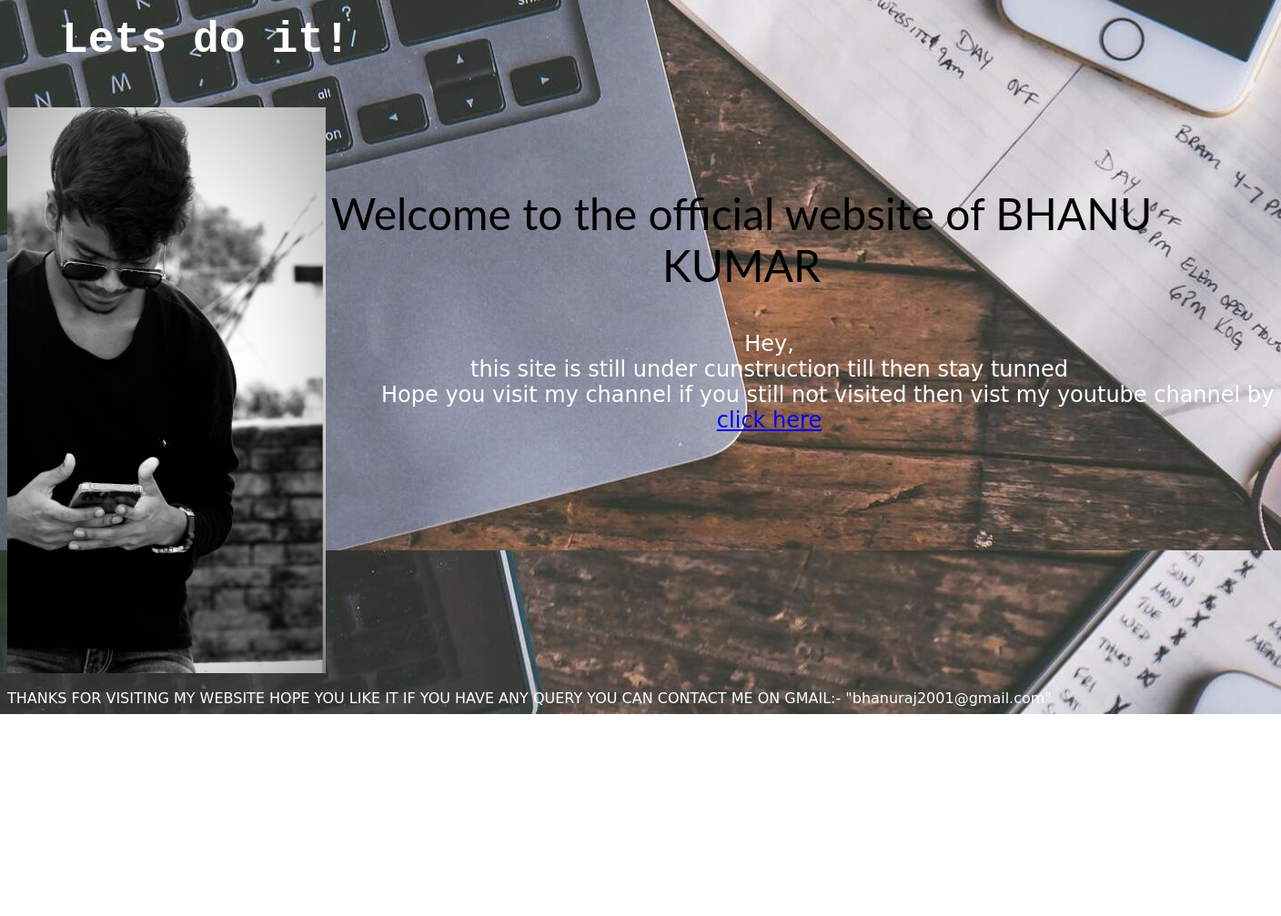
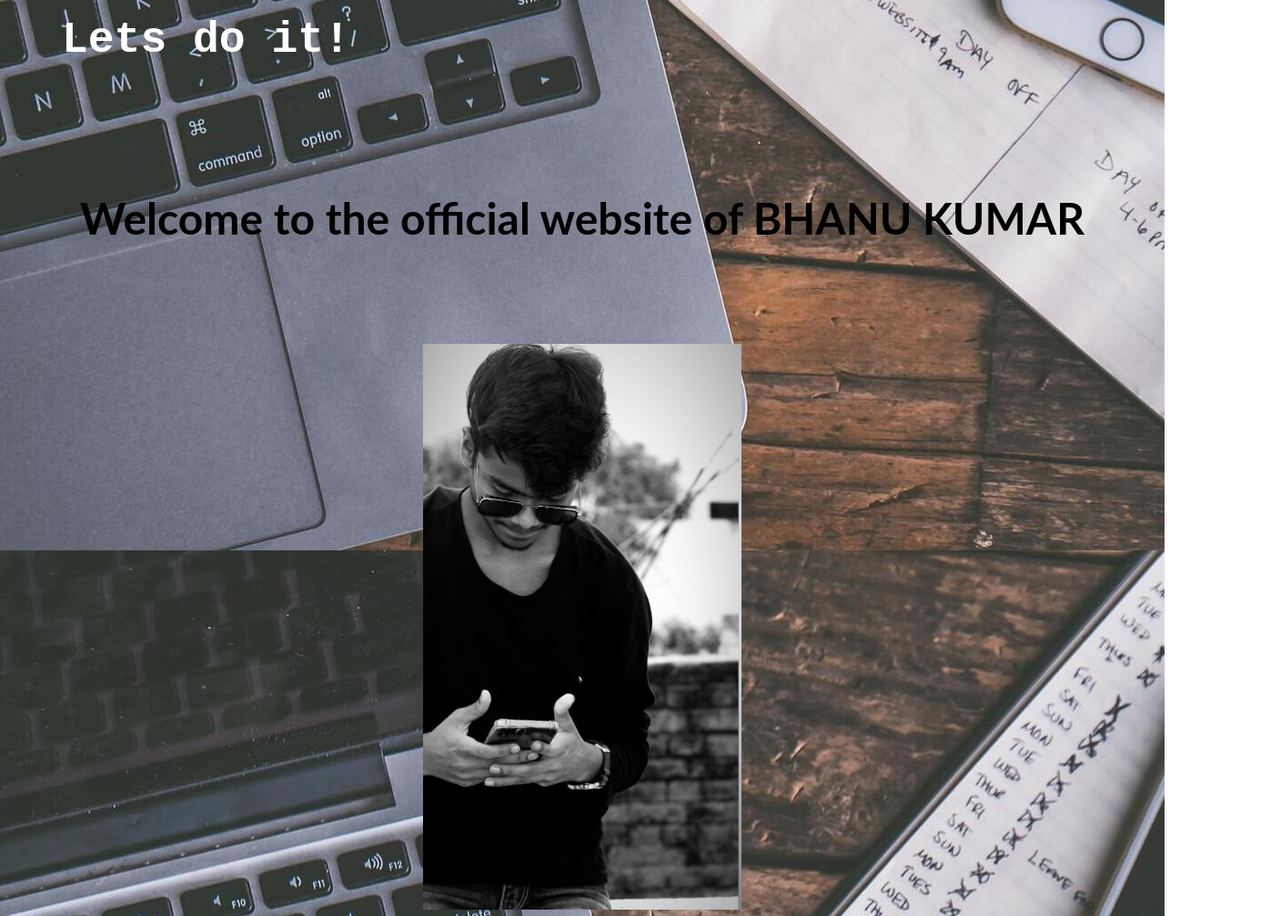
Before and after one commit to Bhanu2741/originalneverends.github.io, a plain HTML site: page index.html/index.html in a window 1280 px wide. Shown: the part 645-1652 px from the top of the page at 91% size, 1408 px wide, since content can reach past the window. Before the commit the page ends 1430 px from the top, so only its background shows below. Drawn offline with Linux system fonts and the light colour scheme.

Commit message:
original never ends website

```diff
--- a/index.html/index.html
+++ b/index.html/index.html
@@ -75,12 +75,17 @@
 <body background="pexels-jessica-lewis-583846.jpg">
 
 
-  <img src="ea79f1e4-9a57-4c4a-b1fb-934903062546.jpeg"align="left" width="350"  alt="">
   <BR></BR>
-  <BR></BR>
-   <p align="center">
+    <BR></BR>
+
+   <h1 align="center">
      <font face="lato"color="black"size="7"> Welcome to the official website of BHANU KUMAR</font>
-    </p>
+   </h1>
+    <BR></BR>
+    <BR></BR>
+    <p align="center">
+    <img src="ea79f1e4-9a57-4c4a-b1fb-934903062546.jpeg" width="350"  alt="">
+  </p>
     <pre align="center">
       <font face="cursive"color="white"size="5">
         Hey,
@@ -91,7 +96,7 @@
          </font>
     </pre>
     <br><br><br><br><br><br><br><br><br><br>&nbsp;&nbsp;&nbsp;
-  <footer>
+  <footer align="center">
     <font face="cursive"color="white"size="3">THANKS FOR VISITING MY WEBSITE HOPE YOU LIKE IT IF YOU HAVE ANY QUERY YOU CAN CONTACT ME ON
       GMAIL:- "bhanuraj2001@gmail.com"</font>
   </footer>
```
